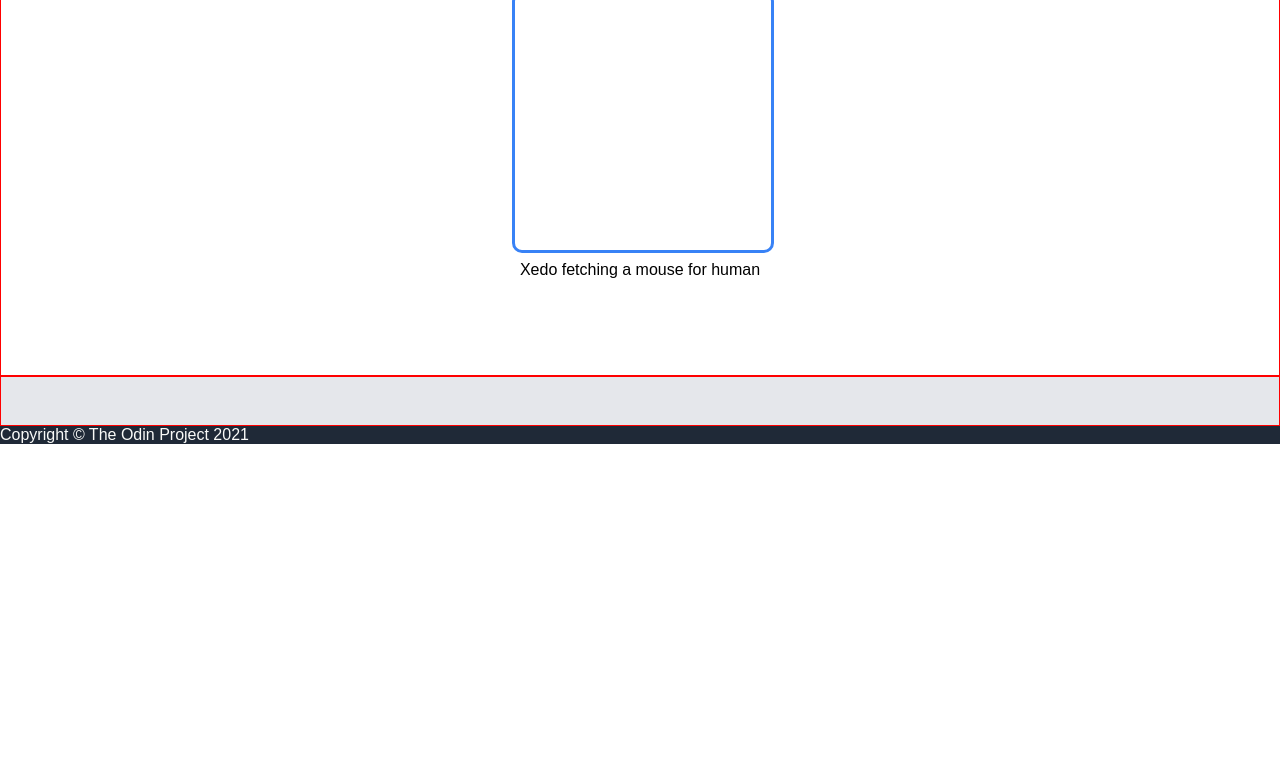
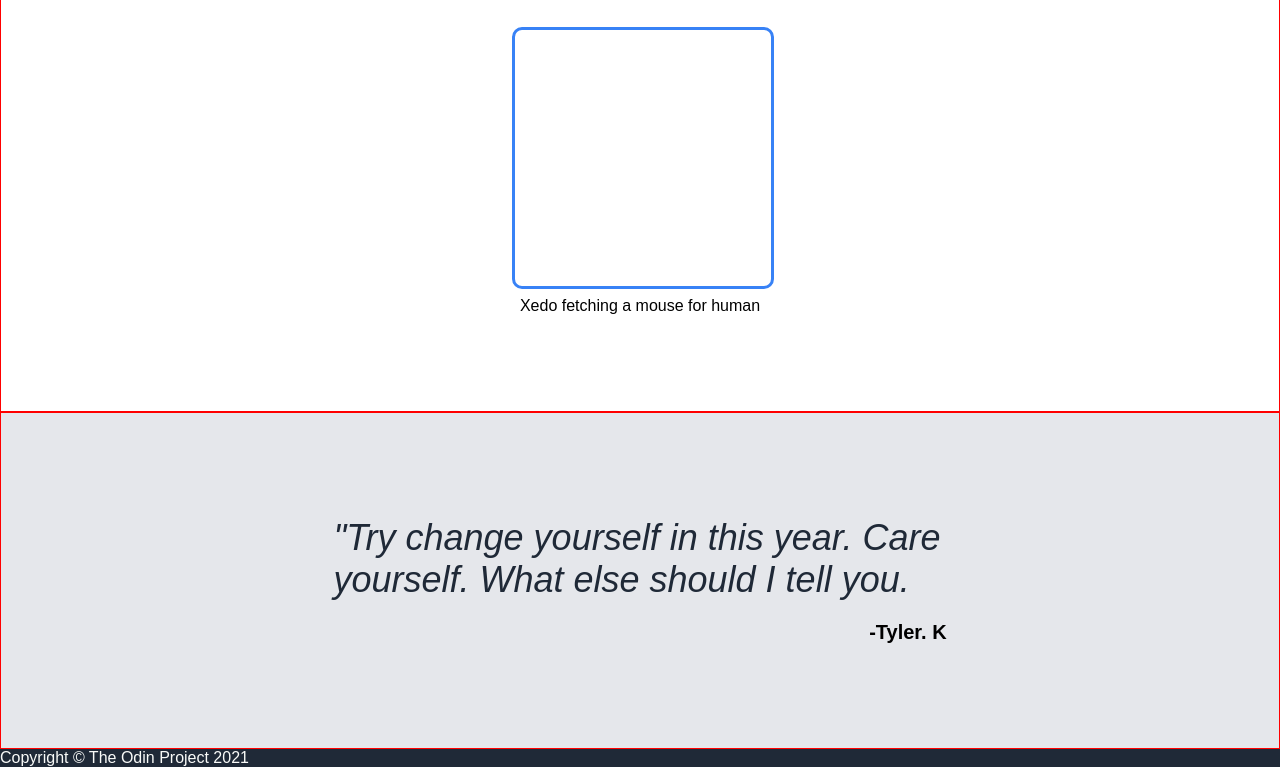
Before and after one commit to ninemoonz/landing_v2, a plain HTML site: page index.html in a window 1280 px wide. Shown: the part 833-1600 px from the top of the page. Drawn offline with Linux system fonts and the light colour scheme; a web font is replaced by a local one.

Commit message:
Make quote section

```diff
--- a/index.html
+++ b/index.html
@@ -8,6 +8,8 @@
     <link rel="stylesheet" href="./styles/nav-styles.css">
     <link rel="stylesheet" href="./styles/main-styles.css">
     <link rel="stylesheet" href="./styles/info-styles.css">
+    <link rel="stylesheet" href="./styles/quote-styles.css">
+
 
 </head>
 <body>
@@ -51,13 +53,20 @@
                 <div class="picture-box"></div>
                 <div class="picture-text">Xedo fetching a mouse for human</div>
             </div>
-
-
-
-
         </div>
     </div>
-    <div class="quote-container"></div>
+
+    <div class="quote-container">
+        <div class="quote-card">
+            <div class="quote-box">"Try change yourself in this year. Care yourself. What else should I tell you.</div>
+            <div class="quote-name">-Tyler. K</div>
+        </div>
+    </div>
+
+    <div class="ad-container">
+
+    </div>
+
     <footer>Copyright &#169; The Odin Project 2021</footer>
 </body>
 </html>
--- a/styles/info-styles.css
+++ b/styles/info-styles.css
@@ -5,6 +5,7 @@
     justify-content: center;
     padding-top: 48px;
     padding-bottom: 96px;
+    flex: 1;
 }
 
 .info-header {
--- a/styles/main-styles.css
+++ b/styles/main-styles.css
@@ -3,6 +3,7 @@
     flex-wrap: wrap;
     justify-content: space-between;
     gap: 48px;
+    flex: 1;
 }
 
 .main-right-container {
--- /dev/null
+++ b/styles/quote-styles.css
@@ -0,0 +1,24 @@
+.quote-container {
+    display: flex;
+    flex-direction: column;
+    justify-content: center;
+    align-items: center;
+    flex: 1;
+}
+
+.quote-card {
+    width: 60%;
+}
+
+.quote-box {
+    font-size: 36px;
+    font-style: italic;
+    color: #1F2937;
+    margin-bottom: 20px;
+}
+
+.quote-name {
+    font-size: 20px;
+    text-align: right;
+    font-weight: 800;
+}
```
